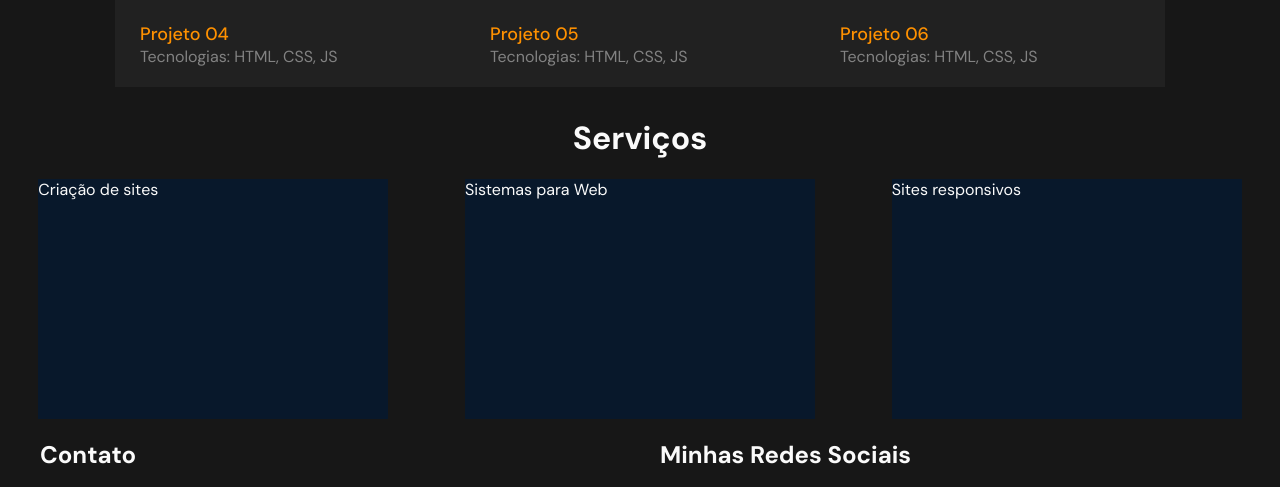
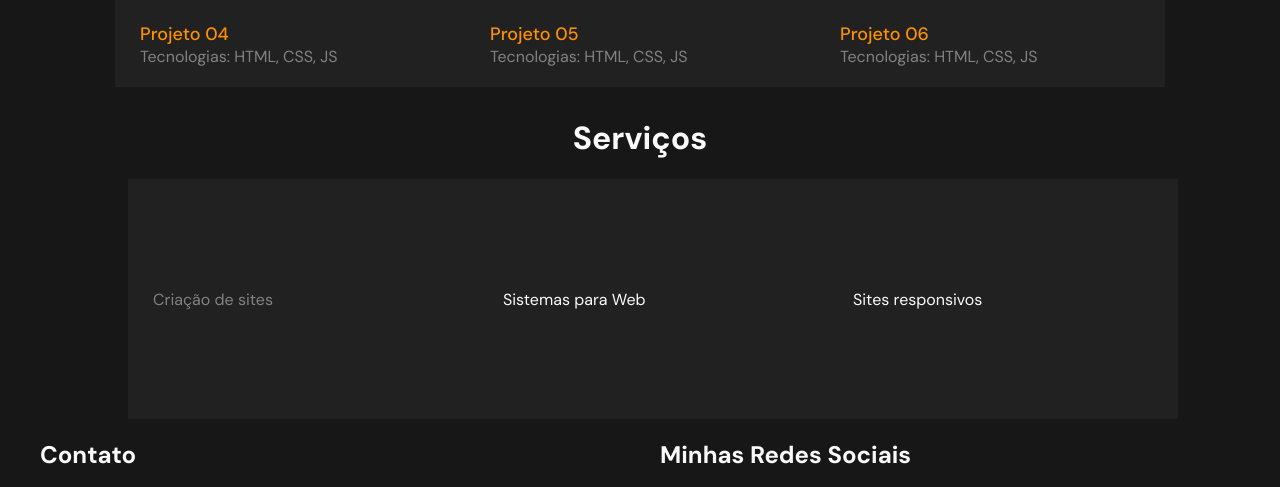
Before and after one commit to lukazrocha/lukazrocha.github.io, a plain HTML site: page docs/index.html in a window 1280 px wide. Shown: the part 1569-2056 px from the top of the page. Drawn offline with Linux system fonts and the light colour scheme.

Commit message:
modifica items grid da seção de Serviços

```diff
--- a/docs/css/style.css
+++ b/docs/css/style.css
@@ -266,10 +266,9 @@ i {
 }
 
 .servicos .container {
-    width: 100%;
+    width: 80%;
     display: grid;
     grid-template-columns: 1fr 1fr 1fr;
-    justify-content: center;
     justify-items: center;
     margin: 0 auto;
 }
@@ -277,7 +276,12 @@ i {
 .sites, .sistemas, .responsivos {
     width: 350px;
     height: 240px;
-    background-color: var(--blue);
+    background-color: var(--gray-dark);
+    display: flex;
+    flex-direction: column;
+    justify-content: center;
+    align-items: flex-start;
+    padding-left: 25px;
 }
 
 .grid {
--- a/docs/index.html
+++ b/docs/index.html
@@ -96,7 +96,7 @@
                 </div>
                 <div class="item-social">
                     <div class="img-social">
-                       <i class="fa fa-envelope-o" aria-hidden="true"></i>
+                        <i class="fa fa-envelope-o" aria-hidden="true"></i>
                     </div>
                     <p class="title">Email</p>
                     <p>lukazrocha05@gmail.com</p>
@@ -144,14 +144,10 @@
             <h2>Serviços</h2>
             <div class="container">
                 <div class="sites">
-                    Criação de sites
+                    <p class="title">Criação de sites</p>
                 </div>
-                <div class="sistemas">
-                    Sistemas para Web
-                </div>
-                <div class="responsivos">
-                    Sites responsivos
-                </div>
+                <div class="sistemas">Sistemas para Web</div>
+                <div class="responsivos">Sites responsivos</div>
             </div>
         </section>
 
@@ -173,7 +169,7 @@
                     </form>
                 </div>
 
-                <div class="social">
+                <!-- <div class="social">
                     <ul>
                         <li>
                             <span class="fab fa-facebook"></span
@@ -216,7 +212,7 @@
                             >
                         </li>
                     </ul>
-                </div>
+                </div> -->
             </div>
         </section>
     </body>
```
